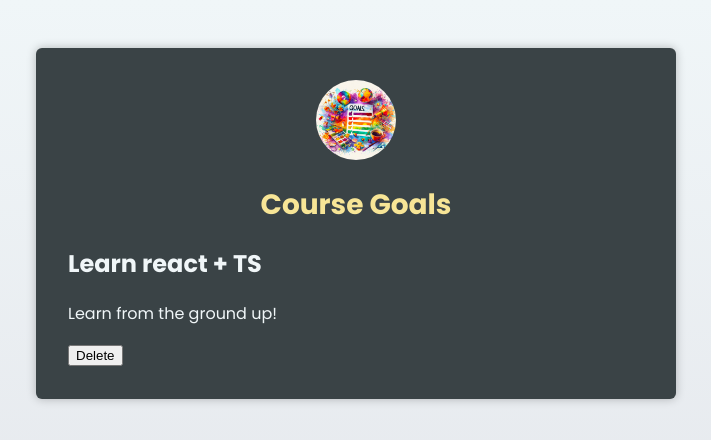
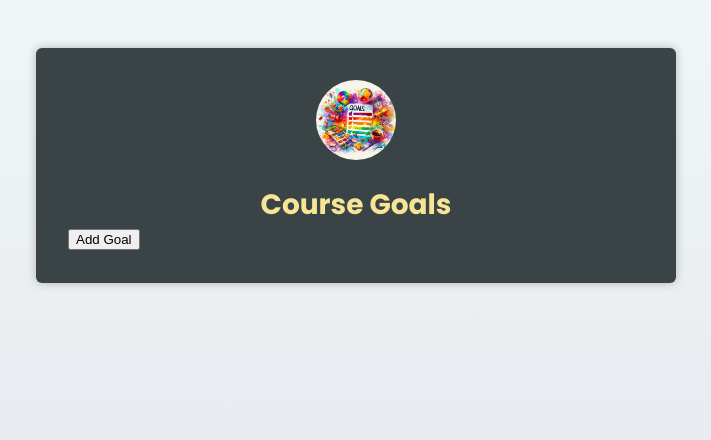
Before and after one commit to Archael/react-typescript, a React (Vite) app in the folder react-ts-basics/: page / in a window 1280 px wide. Shown: the top 440 px of the page, without its empty margins (284-995 px from the left). Built offline with nearby package versions, Linux system fonts and the light colour scheme; the HTML template or start-up script is replaced by a standard one.

Commit message:
working with state

```diff
--- a/react-ts-basics/src/App.tsx
+++ b/react-ts-basics/src/App.tsx
@@ -1,16 +1,43 @@
+import { useState } from 'react';
 import CourseGoal from './components/CourseGoal.tsx';
 import Header from './components/Header.tsx';
 import goalsImg from './assets/goals.jpg';
 
+type CourseGoal = {
+  title: string;
+  description: string;
+  id: number;
+};
+
 export default function App() {
+  const [goals, setGoals] = useState<CourseGoal[]>([]);
+
+  function handleAddGoal() {
+    const newGoal: CourseGoal = {
+      id: Math.random(),
+      title: 'My new goal',
+      description: 'Description of my new goal',
+    };
+    setGoals((prevGoals) => {
+      return [...prevGoals, newGoal];
+    });
+  }
+
   return (
     <main>
       <Header image={{ src: goalsImg, alt: 'A list of goals' }}>
         <h1>Course Goals</h1>
       </Header>
-      <CourseGoal title="Learn react + TS">
-        <p>Learn from the ground up!</p>
-      </CourseGoal>
+      <button onClick={handleAddGoal}>Add Goal</button>
+      <ul>
+        {goals.map((goal) => (
+          <li key={goal.id}>
+            <CourseGoal title={goal.title}>
+              <p>{goal.description}</p>
+            </CourseGoal>
+          </li>
+        ))}
+      </ul>
     </main>
   );
 }
--- a/react-ts-basics/src/components/CourseGoal.tsx
+++ b/react-ts-basics/src/components/CourseGoal.tsx
@@ -19,7 +19,7 @@
     <article>
       <div>
         <h2>{title}</h2>
-        <p>{children}</p>
+        {children}
       </div>
       <button>Delete</button>
     </article>
```
